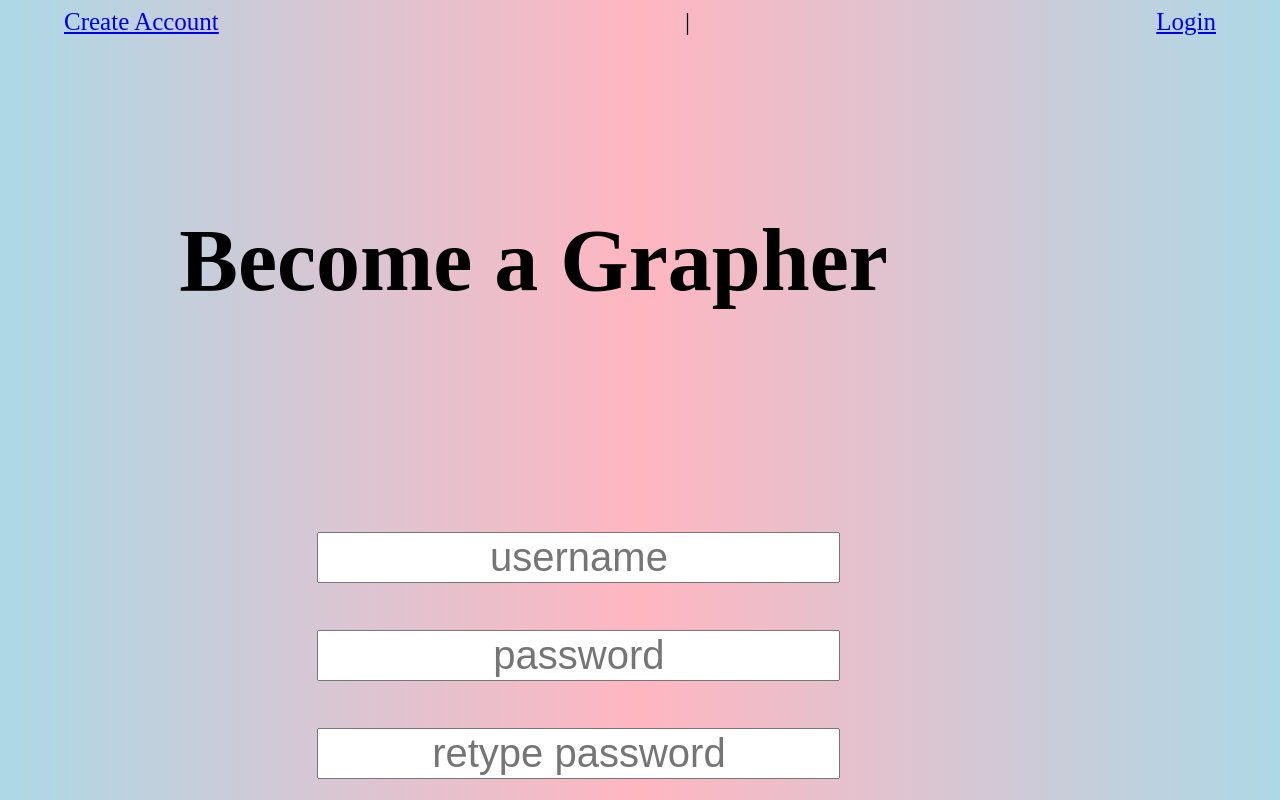
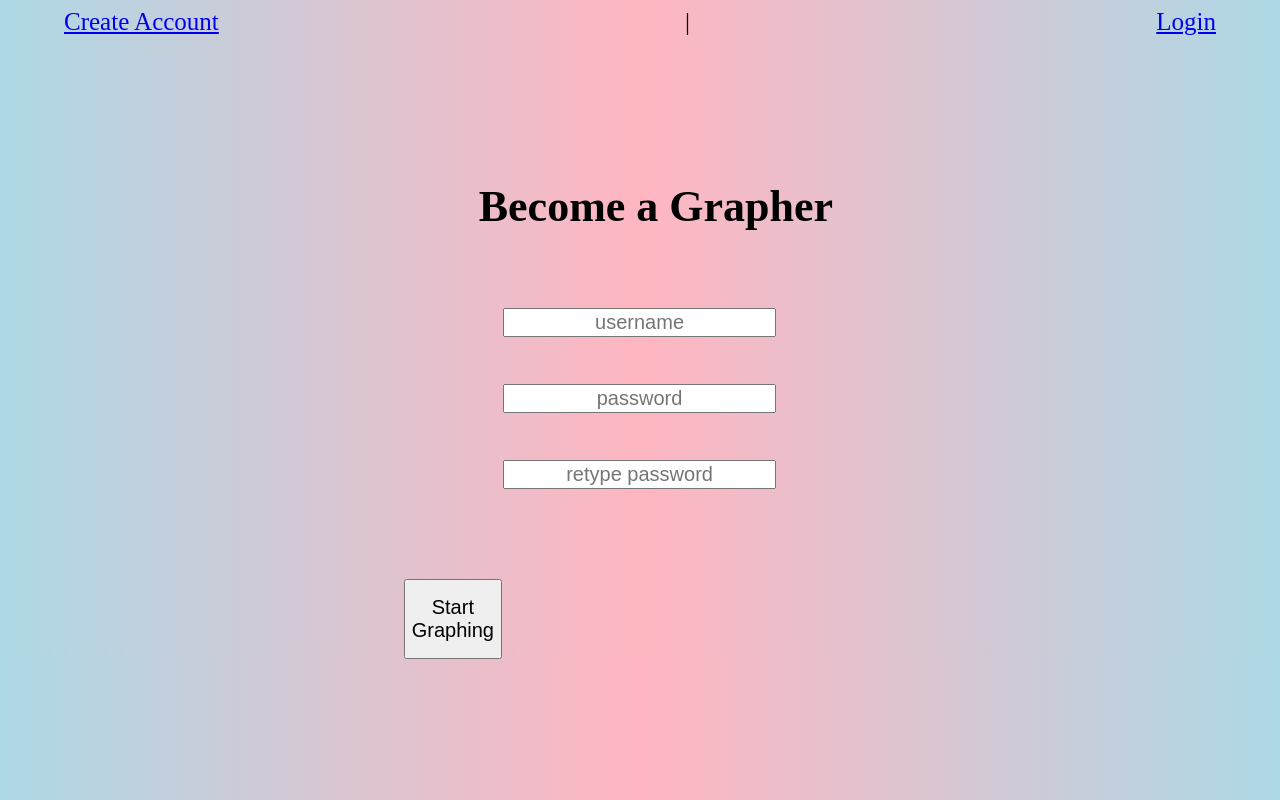
Before and after one commit to angeladt1997/Choreo-Graph, a React app: page /NewUser in a window 1280 px wide. Shown: the top 800 px of the page. Built offline with nearby package versions, Linux system fonts and the light colour scheme.

Commit message:
more web styling

```diff
--- a/src/Components/App/App.css
+++ b/src/Components/App/App.css
@@ -27,6 +27,17 @@ body {
     position: relative;
 }
 
+.loginHeader {
+  display: flex;
+  font-size:44px;
+  text-align: center;
+  margin: auto;
+  margin-top: 10%;
+  margin-left: 10%;
+  position: relative;
+}
+
+
 .introText {
   display: flex;
   margin: auto;
@@ -54,6 +65,7 @@ body {
   margin-left: 22%;
   margin-right: 10%;
 }
+
 
 .username  {
   display: flex;
@@ -116,6 +128,16 @@ body {
 
   }
 
+  .signupHeader {
+  display: flex;
+  font-size:22px;
+  text-align: center;
+  margin: auto;
+  margin-top: 10%;
+  margin-left: 36%;
+  position: relative;
+  }
+
   .introText {
     display: flex;
     margin: auto;
@@ -129,11 +151,37 @@ body {
   .loginFromLanding {
     display: flex;
     margin-top: 10%;
-
     text-align: center;
     font-size: 20px;
     margin-left: 28%;
     margin-right: 10%;
+  }
+
+  .RegistrationForm {
+
+    margin-top: 0%;
+
+  }
+
+  .username  {
+    display: flex;
+    font-size: 20px;
+    text-align: center;
+    margin-left: 68%;
+  }
+
+  .password {
+   display: flex;
+   font-size: 20px;
+   text-align: center;
+   margin-left: 68%;
+  }
+
+  .passwordVerify {
+    display: flex;
+    font-size: 20px;
+    text-align: center;
+    margin-left: 68%;
   }
 
   .linksToLogin {
@@ -148,4 +196,15 @@ body {
     height: 2em;
     font-size: 12px;
   }
+
+  .formButtonTwo {
+
+
+    font-size: 20px;
+    margin-top: 10%;
+    margin-left: 20%;
+    margin-right: 22%;
+
+  }
+
 }
--- a/src/Components/LoginForm/LoginForm.js
+++ b/src/Components/LoginForm/LoginForm.js
@@ -30,7 +30,7 @@ const LoginForm = (props) => {
   <div>
 
     <form className="loginForm" onSubmit={(e)=> handleSubmitJwtAuth(e)}>
-      <div className="name-section">
+      <div className='username'>
           <label htmlFor="userName" className="label-name">
 
             <input className='username' placeholder="username"  type='text' required id='username' >
```
